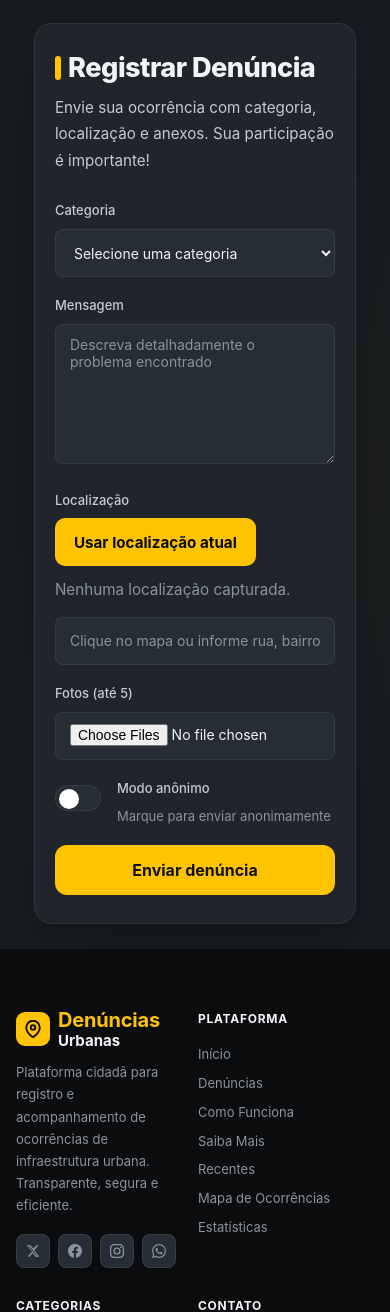
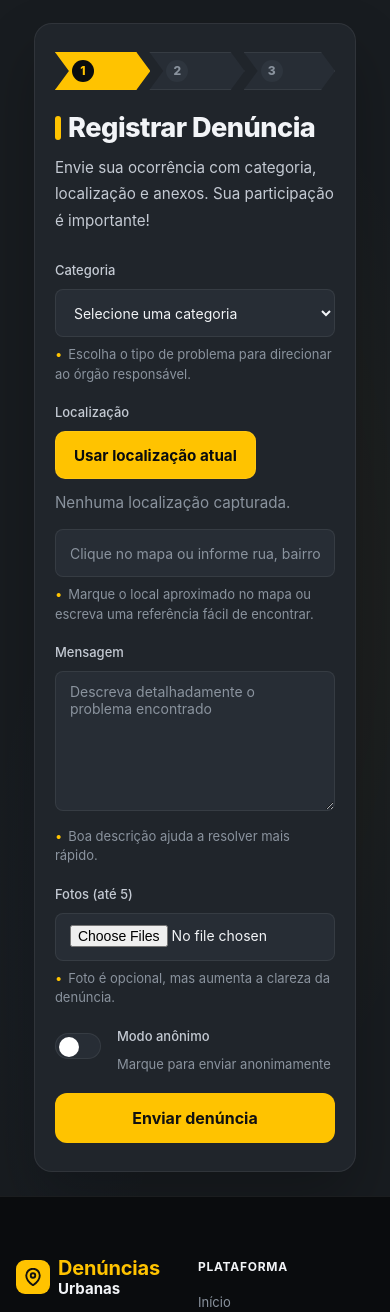
Before and after one commit to ydannielmamede/sistema-web-denuncias-urbanas, a Django app: page /denuncia/ in a window 390 px wide. Shown: the part 63-1375 px from the top of the page. Run offline with Django 5.2, Linux system fonts and the light colour scheme; data comes from the database, SQL or seed files in the repository; data that the repository does not hold is empty.

Commit message:
Adicionar stepper na tela de cadastrar denúncia

```diff
--- a/denuncia/templates/denuncia/denuncia.html
+++ b/denuncia/templates/denuncia/denuncia.html
@@ -27,11 +27,16 @@
         </div>
       {% endif %}
       <div class="login-header">
+        <ol class="form-steps" aria-label="Etapas da denúncia">
+          <li data-step="1" class="active"><span class="step-num" aria-hidden="true">1</span><span class="step-label">Categoria</span></li>
+          <li data-step="2"><span class="step-num" aria-hidden="true">2</span><span class="step-label">Localização</span></li>
+          <li data-step="3"><span class="step-num" aria-hidden="true">3</span><span class="step-label">Detalhes</span></li>
+        </ol>
         <h2>Registrar Denúncia</h2>
         <p>Envie sua ocorrência com categoria, localização e anexos. Sua participação é importante!</p>
       </div>
 
-      <fieldset>
+      <fieldset data-step="1">
         <label for="categoriaDenuncia">Categoria</label>
         <select
           id="categoriaDenuncia"
@@ -50,6 +55,7 @@
             >{{ categoria.icone }} {{ categoria.nome_categoria }}</option>
           {% endfor %}
         </select>
+        <p class="field-hint">Escolha o tipo de problema para direcionar ao órgão responsável.</p>
         <div id="orgaoAlvoInfo" class="orgao-alvo-info" hidden>
           <p class="orgao-alvo-title">Órgão alvo</p>
           <dl>
@@ -69,12 +75,7 @@
         </div>
       </fieldset>
 
-      <fieldset>
-        <label for="mensagemDenuncia">Mensagem</label>
-        <textarea id="mensagemDenuncia" name="mensagem" rows="5" placeholder="Descreva detalhadamente o problema encontrado" required></textarea>
-      </fieldset>
-
-      <fieldset>
+      <fieldset data-step="2">
         <label>Localização</label>
         <div class="location-row">
           <button type="button" class="btn-location" id="usarLocalizacaoAtual">Usar localização atual</button>
@@ -84,16 +85,24 @@
           <div id="mobileLocationMap" class="mobile-location-map"></div>
         </div>
         <input type="text" id="localManual" name="localManual" placeholder="Clique no mapa ou informe rua, bairro e ponto de referência" />
+        <p class="field-hint">Marque o local aproximado no mapa ou escreva uma referência fácil de encontrar.</p>
         <input type="hidden" id="latitudeDenuncia" name="latitude" />
         <input type="hidden" id="longitudeDenuncia" name="longitude" />
       </fieldset>
 
-      <fieldset>
+      <fieldset data-step="3">
+        <label for="mensagemDenuncia">Mensagem</label>
+        <textarea id="mensagemDenuncia" name="mensagem" rows="5" placeholder="Descreva detalhadamente o problema encontrado" required></textarea>
+        <p class="field-hint">Boa descrição ajuda a resolver mais rápido.</p>
+      </fieldset>
+
+      <fieldset data-step="3">
         <label for="midiaDenuncia">Fotos (até 5)</label>
         <input type="file" id="midiaDenuncia" name="midia" accept="image/*" multiple />
+        <p class="field-hint">Foto é opcional, mas aumenta a clareza da denúncia.</p>
       </fieldset>
 
-      <fieldset>
+      <fieldset data-step="3">
         <div class="toggle-row">
           <input type="checkbox" id="botaoTipoDenuncia" name="anonimo" class="toggle-input" />
           <label for="botaoTipoDenuncia" class="toggle-switch" aria-label="Modo anônimo"></label>
@@ -121,10 +130,7 @@
     const orgaoEmail = document.getElementById("orgaoAlvoEmail");
     const orgaoTelefone = document.getElementById("orgaoAlvoTelefone");
 
-    if (!categoriaSelect || !orgaoInfo || !orgaoNome || !orgaoEmail || !orgaoTelefone) {
-      return;
-    }
-
+    if (categoriaSelect && orgaoInfo && orgaoNome && orgaoEmail && orgaoTelefone) {
       const updateOrgaoInfo = () => {
         const selectedOption = categoriaSelect.selectedOptions[0];
         const nome = selectedOption?.dataset.orgaoNome || "";
@@ -144,6 +150,7 @@
 
       categoriaSelect.addEventListener("change", updateOrgaoInfo);
       updateOrgaoInfo();
+    }
 
     const formularioDenuncia = document.getElementById("formularioDenuncia");
     const botaoEnviarDenuncia = document.getElementById("botaoEnviarDenuncia");
@@ -152,6 +159,50 @@
       botaoEnviarDenuncia.disabled = true;
       botaoEnviarDenuncia.textContent = "Enviando...";
     });
+
+    // --- Stepper visual: move .active conforme o usuário preenche as etapas ---
+    const stepItems = document.querySelectorAll(".form-steps li[data-step]");
+    const categoriaEl = document.getElementById("categoriaDenuncia");
+    const localEl = document.getElementById("localManual");
+    const latEl = document.getElementById("latitudeDenuncia");
+    const lngEl = document.getElementById("longitudeDenuncia");
+    const mensagemEl = document.getElementById("mensagemDenuncia");
+
+    const etapaCompleta = (n) => {
+      if (n === 1) return !!(categoriaEl && categoriaEl.value);
+      if (n === 2) {
+        return !!(localEl?.value || (latEl?.value && lngEl?.value));
+      }
+      if (n === 3) return !!(mensagemEl && mensagemEl.value.trim());
+      return false;
+    };
+
+    const atualizarStepper = () => {
+      if (!stepItems.length) return;
+
+      // Determina a maior etapa completada (1-based). 0 = nada preenchido.
+      let maiorConcluida = 0;
+      for (let n = 1; n <= 3; n += 1) {
+        if (etapaCompleta(n)) maiorConcluida = n;
+        else break;
+      }
+
+      // Etapa ativa = próxima pendente; se todas concluídas, fica na última.
+      const etapaAtiva = Math.min(maiorConcluida + 1, 3);
+
+      stepItems.forEach((li) => {
+        const n = Number(li.dataset.step);
+        li.classList.remove("active", "done");
+        if (n < etapaAtiva) li.classList.add("done");
+        else if (n === etapaAtiva) li.classList.add("active");
+      });
+    };
+
+    if (formularioDenuncia) {
+      formularioDenuncia.addEventListener("input", atualizarStepper);
+      formularioDenuncia.addEventListener("change", atualizarStepper);
+      atualizarStepper();
+    }
   });
 </script>
 {% endblock %}
--- a/static/css/denuncias.css
+++ b/static/css/denuncias.css
@@ -142,6 +142,90 @@ form.login-form {
   }
 }
 
+.form-steps {
+  display: flex;
+  flex-wrap: nowrap;
+  gap: 0;
+  margin: 0 0 22px;
+  padding: 0;
+  list-style: none;
+}
+
+.form-steps li {
+  flex: 1 1 0;
+  min-width: 0;
+  min-height: 38px;
+  display: inline-flex;
+  align-items: center;
+  justify-content: flex-start;
+  gap: 8px;
+  padding: 0 26px 0 20px;
+  border: 1px solid var(--border);
+  background: var(--dark4);
+  color: var(--t3);
+  font-size: 13px;
+  font-weight: 700;
+  white-space: nowrap;
+  clip-path: polygon(
+    0 0,
+    calc(100% - 14px) 0,
+    100% 50%,
+    calc(100% - 14px) 100%,
+    0 100%,
+    14px 50%
+  );
+}
+
+.form-steps li + li {
+  margin-left: -1px;
+}
+
+.form-steps li:last-child {
+  padding-right: 20px;
+}
+
+.step-num {
+  flex: 0 0 auto;
+  width: 22px;
+  height: 22px;
+  border-radius: 50%;
+  background: var(--dark5);
+  color: var(--t3);
+  display: inline-flex;
+  align-items: center;
+  justify-content: center;
+  font-size: 12px;
+  font-weight: 800;
+}
+
+.step-label {
+  overflow: hidden;
+  text-overflow: ellipsis;
+  min-width: 0;
+}
+
+.form-steps li.done {
+  background: var(--dark5);
+  color: var(--t1);
+  border-color: var(--border2);
+}
+
+.form-steps li.done .step-num {
+  background: var(--accent);
+  color: var(--black);
+}
+
+.form-steps li.active {
+  background: var(--accent);
+  color: var(--black);
+  border-color: rgba(255, 195, 0, 0.32);
+}
+
+.form-steps li.active .step-num {
+  background: var(--black);
+  color: var(--accent);
+}
+
 .login-header {
   margin-bottom: 26px;
 }
@@ -210,6 +294,19 @@ textarea:focus {
   border-color: rgba(255, 195, 0, 0.4);
   background: var(--dark5);
   box-shadow: 0 0 0 3px rgba(255, 195, 0, 0.1);
+}
+
+.field-hint {
+  margin: 8px 0 0;
+  color: var(--t3);
+  font-size: 13px;
+  line-height: 1.5;
+}
+
+.field-hint::before {
+  content: "•";
+  color: var(--accent);
+  margin-right: 6px;
 }
 
 .orgao-alvo-info {
@@ -404,6 +501,15 @@ textarea:focus {
 }
 
 @media (max-width: 900px) {
+  .form-steps {
+    flex-wrap: wrap;
+  }
+
+  .form-steps li {
+    flex: 1 1 auto;
+    min-width: 110px;
+  }
+
   main {
     align-items: center;
   }
@@ -471,6 +577,20 @@ textarea:focus {
 }
 
 @media (max-width: 540px) {
+  .step-label {
+    display: none;
+  }
+
+  .form-steps li {
+    flex: 1 1 0;
+    min-width: 0;
+    padding: 0 20px 0 16px;
+  }
+
+  .form-steps li:last-child {
+    padding-right: 16px;
+  }
+
   main {
     padding: 24px 16px;
   }
--- a/static/css/variables.css
+++ b/static/css/variables.css
@@ -48,5 +48,10 @@
   --radius: 12px;
   --radius-sm: 8px;
   --radius-lg: 18px;
+  --interaction-glow: 0 0 0 1px rgba(255, 195, 0, 0.28), 0 18px 45px rgba(0, 0, 0, 0.35);
+  --card-hover-y: -4px;
+  --status-pendente: var(--accent);
+  --status-analise: var(--blue);
+  --status-resolvida: var(--green);
   --transition: 0.22s cubic-bezier(0.4, 0, 0.2, 1);
 }
```
Also changed, not shown: static/css/index.css (+16 -12 lines), templates/index.html (+7 -8 lines). Lines whose indentation alone changed are shown as unchanged.
